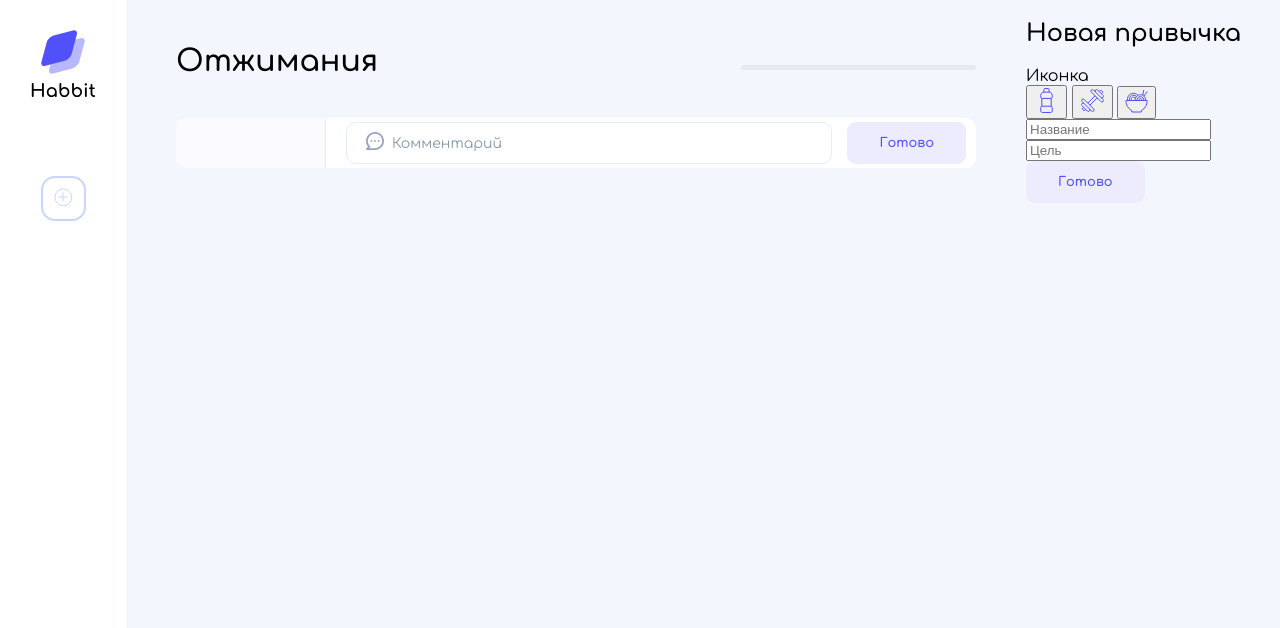
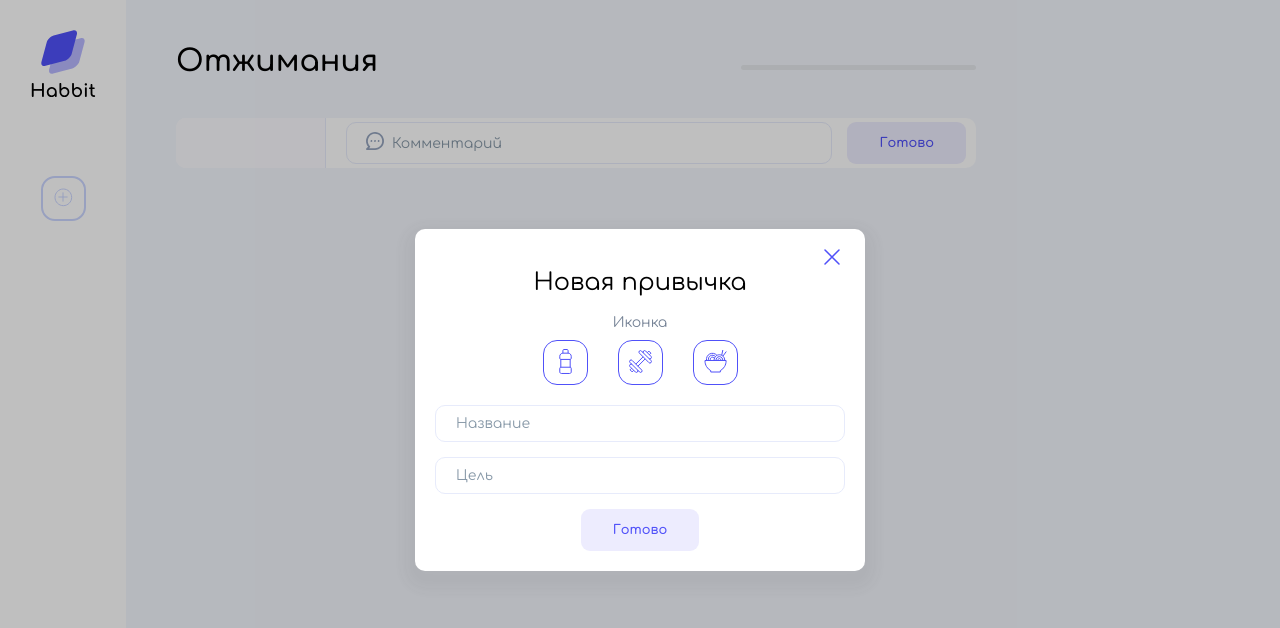
Before and after one commit to Hadd4way/HabbitAppProject, a plain HTML site: page index.html in a window 1280 px wide. Both pictures are taken after a click on the button 63 px from the left and 198 px from the top of the page. Drawn offline with Linux system fonts and the light colour scheme.

Commit message:
PopUp menu habbitSelect

```diff
--- a/index.html
+++ b/index.html
@@ -15,7 +15,7 @@
             <img src="/images/logo.svg" alt="Логотип" class="logo">
             <nav class="menu">
                 <div class="menu__list"></div>
-                <button class="menu__add">
+                <button class="menu__add" onclick="togglePopUp()">
                     <img src="/images/add.svg" alt="Добавить">
                 </button>
             </nav>
@@ -39,37 +39,40 @@
                 <div class="habbit">
                     <div class="habbit__day habbit__add__day"></div>
                     <form class="habbit__form" action = "#" onsubmit="addDays(event)">
-                        <input type="text" class="input__icon" placeholder="Комментарий" name="comment">
+                        <input type="text" placeholder="Комментарий" name="comment">
                         <img src="/images/comment.svg" alt="commentIcon" class="input_icon">
                         <button class="button">Готово</button>
                     </form>
                 </div>
             </main>
         </div>
-        <div class="cover cover_hidden">
+        <div class="cover cover_hidden" id="add-habbit-popup">
             <div class="popup">
                 <h2>Новая привычка</h2>
                 <div class="icon-label">Иконка</div>
                 <div class="icon-select">
-                    <div class="icon__active">
-                        <button class="icon">
-                            <img src="/images/water.svg" alt="Напиток">
-                        </button>
-                        <button class="icon">
-                            <img src="/images/sport.svg" alt="Спорт">
-                        </button>
-                        <button class="icon">
-                            <img src="/images/food.svg" alt="Еда">
-                        </button>
-                    </div>
+                    <button class="icon" onclick="setIcon(this,'water')">
+                        <img src="/images/water.svg" alt="Напиток" >
+                    </button>
+                    <button class="icon" onclick="setIcon(this,'sport')">
+                        <img src="/images/sport.svg" alt="Спорт">
+                    </button>
+                    <button class="icon" onclick="setIcon(this,'food')">
+                        <img src="/images/food.svg" alt="Еда">
+                    </button>
                 </div>
                 <form action="#" class="popup__form">
                     <input type="text" name="name" placeholder="Название">
+                    <input type="text" name="icon" placeholder="Иконка" hidden>
                     <input type="number" name="target" placeholder="Цель">
                     <button type="submit" class="button">Готово</button>
                 </form>
+                <button class="popup__close" onclick="togglePopUp()">
+                    <img src="/images/close.svg" alt="Закрыть попап">
+                </button>
             </div>
         </div>
+
     </div>
     <script src="/scripts/app.js"></script>
 </body>
--- a/scripts/app.js
+++ b/scripts/app.js
@@ -22,6 +22,10 @@ const page ={
         habbitComment: document.querySelector('.habbit__comment'),
         habbitDeleteButton: document.querySelector('.habbit__delete'),
         main: document.querySelector('main')
+    },
+    popUp:{
+        cover: document.getElementById('add-habbit-popup'),
+        iconField: document.querySelector('.popup__form input[name="icon"]'),
     }
 }
 
@@ -77,6 +81,23 @@ function deleteDay(index){
     })
     rerender(globalActiveHabbitId);
     saveData();
+}
+function togglePopUp(){
+    if(page.popUp.cover.classList.contains('cover_hidden')){
+        page.popUp.cover.classList.remove('cover_hidden');
+    }
+    else{
+        page.popUp.cover.classList.add('cover_hidden');
+    }
+}
+
+function setIcon(context,icon){
+    page.popUp.iconField.value = icon;
+    const activeIcon = page.popUp.cover.querySelector('.icon_active');
+    if(activeIcon){
+        activeIcon.classList.remove('icon_active');
+    }
+    context.classList.add('icon_active');
 }
 
         // render //
--- a/styles/main.css
+++ b/styles/main.css
@@ -156,7 +156,7 @@ main{
     width: 100%;
     position: relative;
 }
-.input__icon{
+input{
     flex: 1;
     font-size: 14px;
     font-weight: 400;
@@ -168,7 +168,7 @@ main{
     outline: none;
     transition: .3s;
 }
-.input__icon::placeholder{
+input::placeholder{
     color:#8899A8;
 }
 .input_icon{
@@ -188,10 +188,97 @@ main{
     cursor: pointer;
     transition: .3s;
 }
-.habbit__form__button:hover{
+.button:hover{
     background: #e0defa;
 }
 input.error{
     border: 1px solid rgb(241, 92, 92);
     transition: .3s;
 }
+.cover{
+    position: fixed;
+    display: flex;
+    justify-content: center;
+    align-items: center;
+    top: 0;
+    bottom: 0;
+    left: 0;
+    right: 0;
+    background: rgba(0, 0, 0, 0.25);
+}
+.cover_hidden{
+    display: none;
+}
+.popup{
+    max-width: 450px;
+    width: 100%;
+    border-radius: 10px;
+    background: #FFF;
+    box-shadow: 0px 8px 14px 12px rgba(56, 56, 56, 0.05);
+    padding: 20px;
+    display: flex;
+    flex-direction: column;
+    justify-content: center;
+    align-items: center;
+    position: relative;
+}
+
+h2{
+    font-size: 24px;
+    font-weight: 400;
+}
+.icon-label{
+    color: #768396;
+    font-size: 14px;
+    font-weight: 400;
+    margin-bottom: 10px;
+}
+.popup__close{
+    position: absolute;
+    top: 15px;
+    right: 15px;
+    border: none;
+    background: none;
+    cursor: pointer;
+}
+.icon-select{
+    display: flex;
+    gap: 30px;
+    margin-bottom: 20px;
+}
+.icon{
+    border-radius: 14px;
+    border: 1px solid #5051F9;
+    background: none;
+    width: 45px;
+    height: 45px;
+    cursor: pointer;
+    transition: .3s;
+}
+.icon_active{
+    border-radius: 14px;
+    border: 1px solid #5051F9;
+    background: #5051F9;
+    transition: .3s;
+}
+.icon_active img {
+    filter: brightness(0) invert(1);
+}
+.icon:hover{
+    background: #6A6AFB;
+}
+.icon:hover img{
+    filter: brightness(0) invert(1);
+}
+.popup__form{
+    width: 100%;
+    display: flex;
+    flex-direction: column;
+    gap: 15px;
+    align-items: center;
+    justify-content: center;
+}
+.popup__form input{
+    width: 100%;
+    padding: 10px 20px;
+}
```
